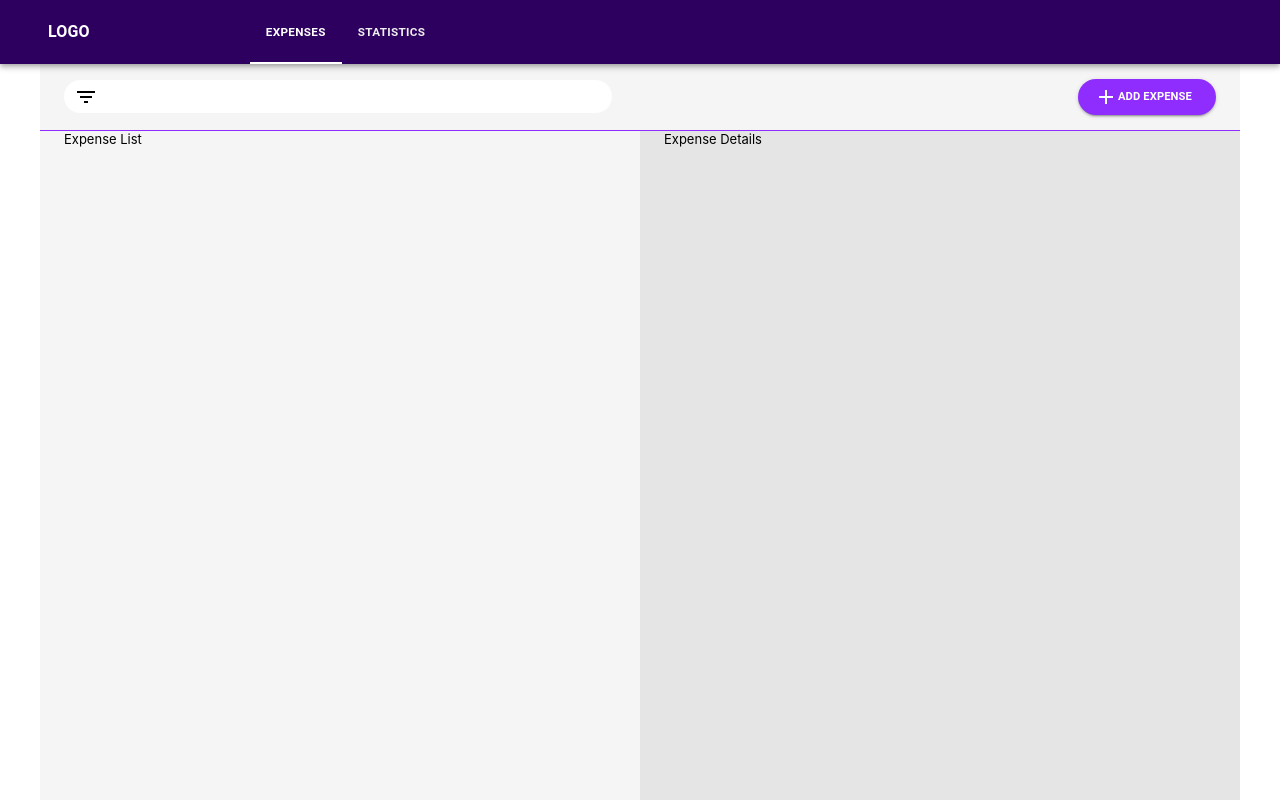
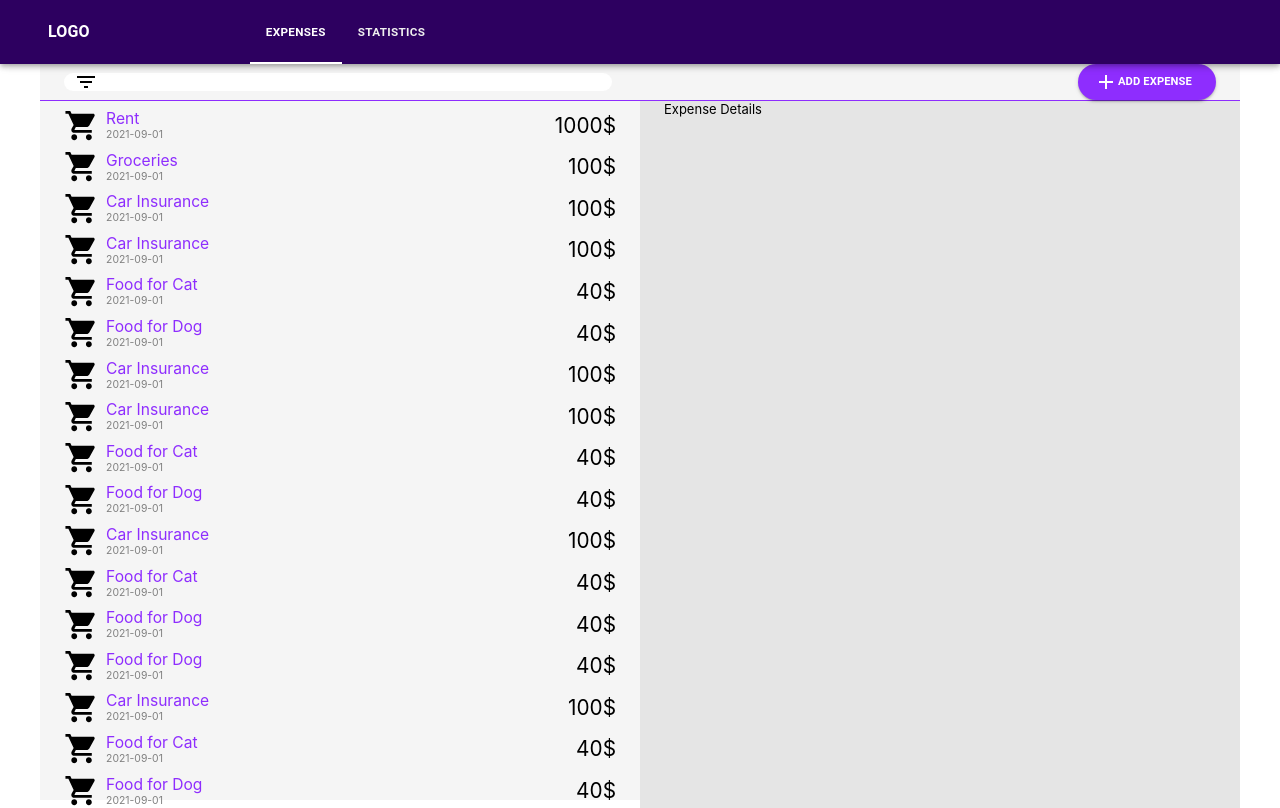
Before and after one commit to netanlb/Expanse-Report-App-React, a React (Create React App) app: page /expenses in a window 1280 px wide. Built offline with nearby package versions, Linux system fonts and the light colour scheme.

Commit message:
started working on expense list

```diff
--- a/src/pages/expanses/components/expenses-list/expenses-list.jsx
+++ b/src/pages/expanses/components/expenses-list/expenses-list.jsx
@@ -1,5 +1,154 @@
-import { Container } from "@mui/material";
+import { Container, Box, Typography } from "@mui/material";
+import { ExpenseItem } from "./expenses-list.styled";
+import ShoppingCartIcon from "@mui/icons-material/ShoppingCart";
+
+const expenseItems = [
+  {
+    name: "Rent",
+    amount: 1000,
+    date: "2021-09-01",
+    category: "Home",
+    description: "Rent for the month of September",
+  },
+  {
+    name: "Groceries",
+    amount: 100,
+    date: "2021-09-01",
+    category: "Food",
+    description: "Groceries for the month of September",
+  },
+  {
+    name: "Car Insurance",
+    amount: 100,
+    date: "2021-09-01",
+    category: "Insurance",
+    description: "Car Insurance for the month of September",
+  },
+  {
+    name: "Car Insurance",
+    amount: 100,
+    date: "2021-09-01",
+    category: "Insurance",
+    description: "Car Insurance for the month of September",
+  },
+  {
+    name: "Food for Cat",
+    amount: 40,
+    date: "2021-09-01",
+    category: "Pet",
+    description: "Food for Cat for the month of September",
+  },
+  {
+    name: "Food for Dog",
+    amount: 40,
+    date: "2021-09-01",
+    category: "Pet",
+    description: "Food for Dog for the month of September",
+  },
+  {
+    name: "Car Insurance",
+    amount: 100,
+    date: "2021-09-01",
+    category: "Insurance",
+    description: "Car Insurance for the month of September",
+  },
+  {
+    name: "Car Insurance",
+    amount: 100,
+    date: "2021-09-01",
+    category: "Insurance",
+    description: "Car Insurance for the month of September",
+  },
+  {
+    name: "Food for Cat",
+    amount: 40,
+    date: "2021-09-01",
+    category: "Pet",
+    description: "Food for Cat for the month of September",
+  },
+  {
+    name: "Food for Dog",
+    amount: 40,
+    date: "2021-09-01",
+    category: "Pet",
+    description: "Food for Dog for the month of September",
+  },
+  {
+    name: "Car Insurance",
+    amount: 100,
+    date: "2021-09-01",
+    category: "Insurance",
+    description: "Car Insurance for the month of September",
+  },
+  {
+    name: "Food for Cat",
+    amount: 40,
+    date: "2021-09-01",
+    category: "Pet",
+    description: "Food for Cat for the month of September",
+  },
+  {
+    name: "Food for Dog",
+    amount: 40,
+    date: "2021-09-01",
+    category: "Pet",
+    description: "Food for Dog for the month of September",
+  },
+  {
+    name: "Food for Dog",
+    amount: 40,
+    date: "2021-09-01",
+    category: "Pet",
+    description: "Food for Dog for the month of September",
+  },
+  {
+    name: "Car Insurance",
+    amount: 100,
+    date: "2021-09-01",
+    category: "Insurance",
+    description: "Car Insurance for the month of September",
+  },
+  {
+    name: "Food for Cat",
+    amount: 40,
+    date: "2021-09-01",
+    category: "Pet",
+    description: "Food for Cat for the month of September",
+  },
+  {
+    name: "Food for Dog",
+    amount: 40,
+    date: "2021-09-01",
+    category: "Pet",
+    description: "Food for Dog for the month of September",
+  },
+];
 
 export default function ExpenseListComponent() {
-  return <Container>Expense List</Container>;
+  return (
+    <Container>
+      {expenseItems.map((item) => (
+        <ExpenseItem>
+          <Box
+            sx={{
+              display: "flex",
+              flexDirection: "row",
+              alignItems: "center",
+            }}
+          >
+            <ShoppingCartIcon
+              sx={{ marginRight: ".2em", fontSize: "2.7em" }}
+            ></ShoppingCartIcon>
+            <div>
+              <div style={{ fontSize: "1.2em", color: "var(--purple-light)" }}>
+                {item.name}
+              </div>
+              <div style={{ fontSize: ".8em", color: "gray" }}>{item.date}</div>
+            </div>
+          </Box>
+          <div style={{ fontSize: "1.6em" }}>{item.amount}$</div>
+        </ExpenseItem>
+      ))}
+    </Container>
+  );
 }
--- /dev/null
+++ b/src/pages/expanses/components/expenses-list/expenses-list.styled.jsx
@@ -0,0 +1,8 @@
+import { styled, Box } from "@mui/material";
+
+export const ExpenseItem = styled(Box)(() => ({
+  marginTop: ".5em",
+  display: "flex",
+  alignItems: "center",
+  justifyContent: "space-between",
+}));
```
